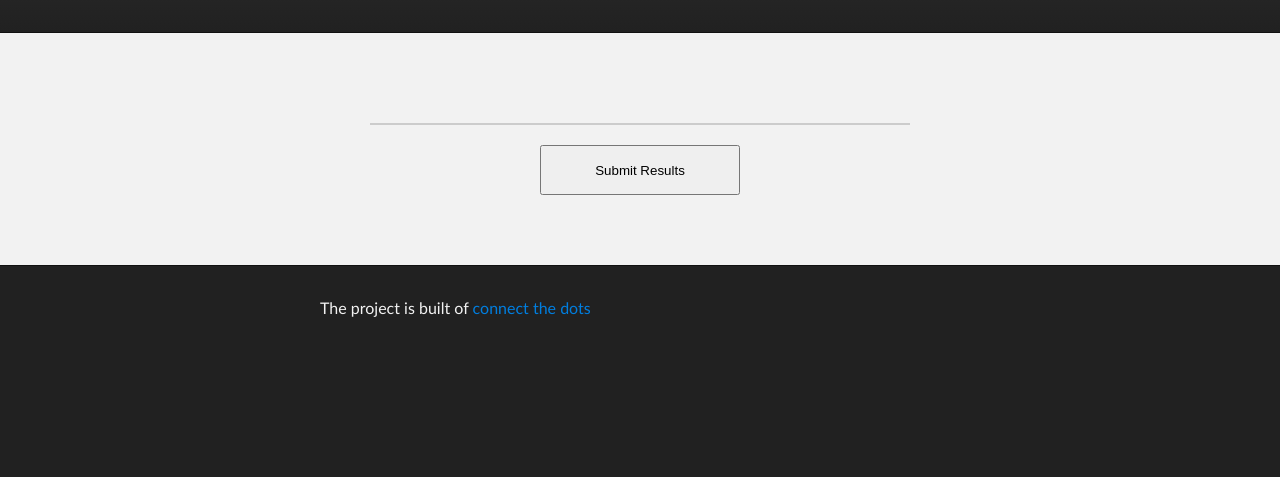
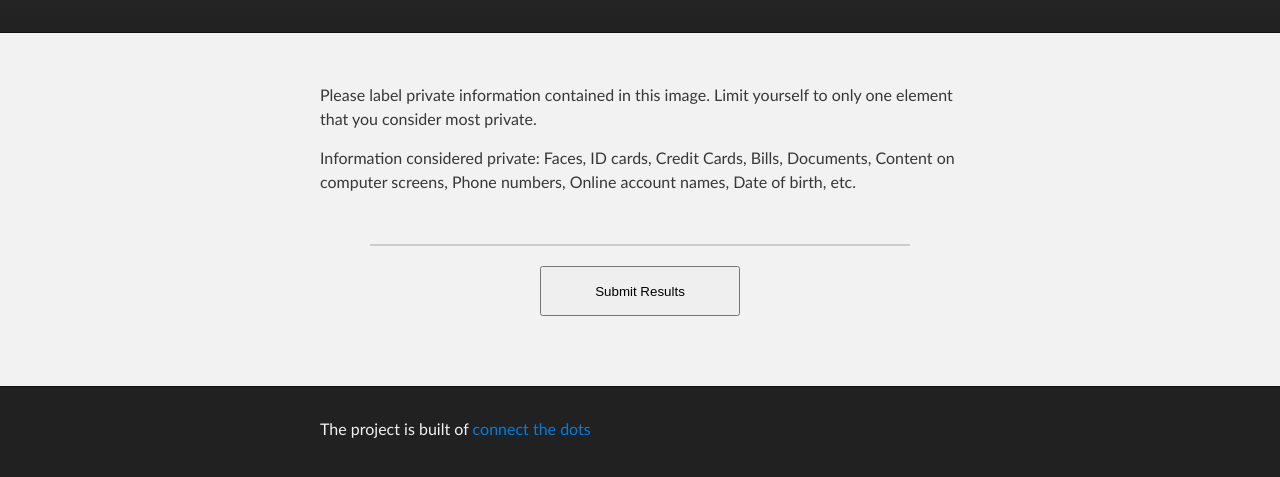
Before and after one commit to lpavel/Image-Labeling-Crowdsourcing, a plain HTML site: page index.html in a window 1280 px wide. Shown: the part 177-654 px from the top of the page. Drawn offline with nearby package versions, Linux system fonts and the light colour scheme; no server answers.

Commit message:
some last minute changes before major refactoring

```diff
--- a/index.html
+++ b/index.html
@@ -25,6 +25,15 @@
     <!-- MAIN CONTENT -->
     <div id="main_content_wrap" class="outer">
       <section id="main_content" class="inner">
+	<div id="directions">
+	  <p>Please label private information  contained in this image.
+	    Limit yourself to only one element that you consider most private.
+	  </p>
+	  <p>Information considered private: Faces, ID cards, Credit Cards, Bills,
+	    Documents, Content on computer screens, Phone numbers, Online account names,
+	    Date of birth, etc.
+	  </p>
+	</div>
 	<div id="main" role="main" class="clearfix">
 	  <div id="canvas"> </div>
 	  <button id="submitButton" type="button"> Submit Results</button>
--- a/js/connect-the-dots.js
+++ b/js/connect-the-dots.js
@@ -3,8 +3,6 @@ var createImage = function(src, title) {
     img.src   = src;
     img.alt   = title;
     img.title = title;
-//    img.height = 400;
-//    img.width = 600;
     return img;
 };
 
```
